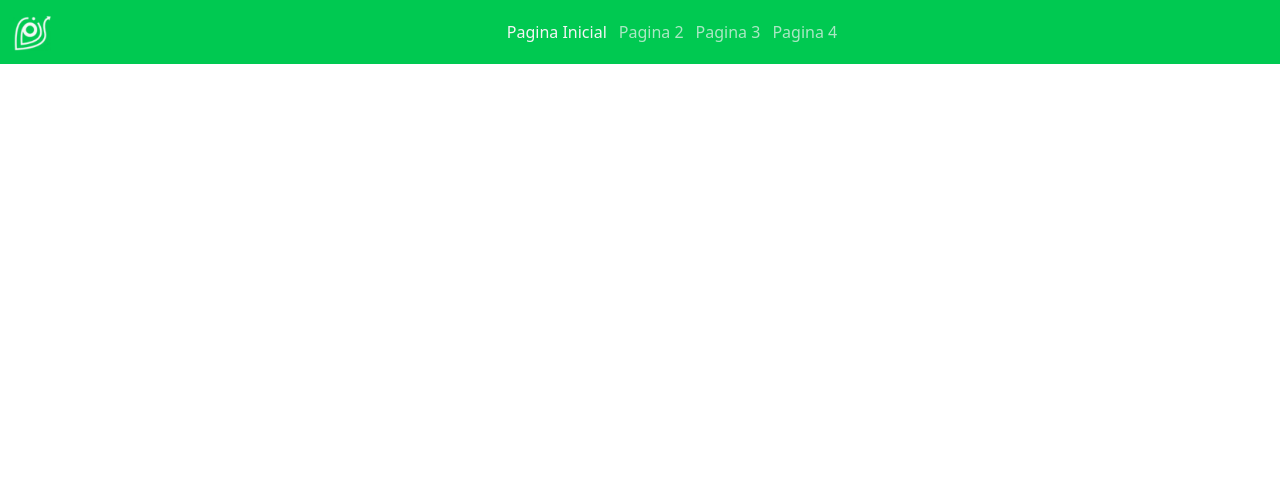
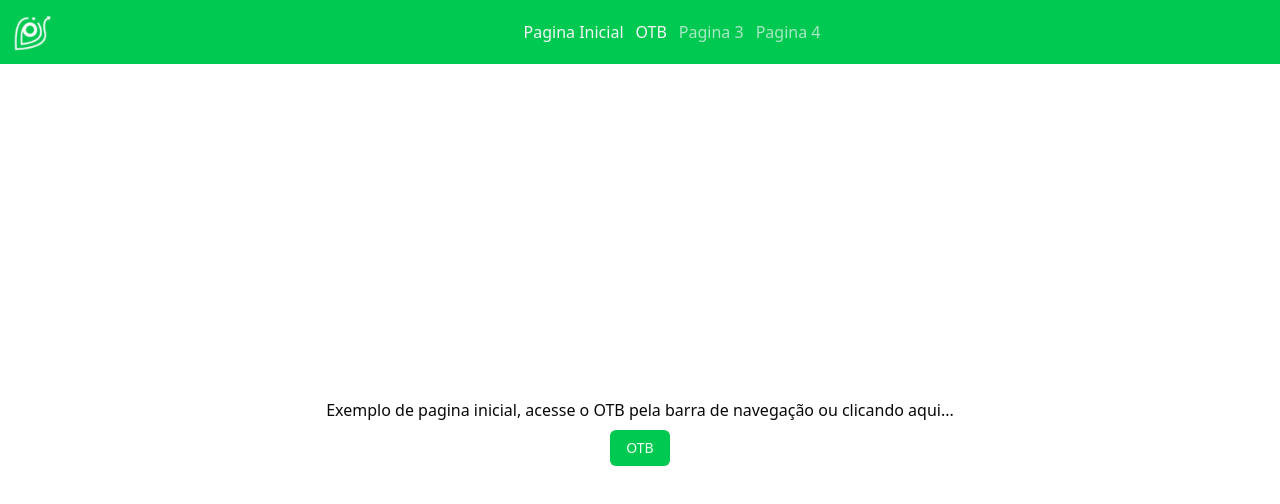
Before and after one commit to enrick-dev/preve, a React (Vite) app in the folder frontend/: page / in a window 1280 px wide. Shown: the top 504 px of the page. Built offline with nearby package versions, Linux system fonts and the light colour scheme.

Commit message:
chore: changed navbar and created layout

```diff
--- /dev/null
+++ b/frontend/src/components/Navbar.tsx
@@ -0,0 +1,57 @@
+import { cn } from '@/lib/utils';
+import { Link } from 'react-router-dom';
+
+interface PropsNavbar {
+  className: string;
+}
+
+const Navbar = ({ className }: PropsNavbar) => {
+  const links = [
+    {
+      path: '/',
+      title: 'Pagina Inicial',
+      active: true,
+    },
+    {
+      path: '/otb',
+      title: 'OTB',
+      active: true,
+    },
+    {
+      path: '/',
+      title: 'Pagina 3',
+      active: false,
+    },
+    {
+      path: '/',
+      title: 'Pagina 4',
+      active: false,
+    },
+  ];
+  return (
+    <header
+      className={cn(
+        'flex-initial flex justify-between bg-primary text-secondary items-center',
+        className,
+      )}
+    >
+      <img src="/logo.png" alt="Logo Preve" className="size-16" />
+      <div>
+        <ul className="flex gap-3">
+          {links.map((item) => (
+            <li
+              className={`${
+                !item.active ? 'opacity-70 pointer-events-none' : ''
+              }`}
+            >
+              <Link to={item.path}>{item.title}</Link>
+            </li>
+          ))}
+        </ul>
+      </div>
+      <div></div>
+    </header>
+  );
+};
+
+export default Navbar;
--- /dev/null
+++ b/frontend/src/layouts/NavbarPages.tsx
@@ -0,0 +1,15 @@
+import Navbar from '@/components/Navbar';
+import { Outlet } from 'react-router-dom';
+
+const NavbarPages = () => {
+  return (
+    <div className="flex flex-col h-dvh w-dvw">
+      <Navbar className="flex-initial" />
+      <div className="flex-1">
+        <Outlet />
+      </div>
+    </div>
+  );
+};
+
+export default NavbarPages;
--- a/frontend/src/pages/App.tsx
+++ b/frontend/src/pages/App.tsx
@@ -1,35 +1,18 @@
+import { Button } from '@/components/ui/button';
 import { Link } from 'react-router-dom';
 
-const Header = () => (
-  <header className="flex-initial flex justify-between bg-primary text-secondary items-center">
-    <img src="/logo.png" alt="Logo Preve" className="size-16" />
-    <div>
-      <ul className="flex gap-3">
-        <li>
-          <Link to="/">Pagina Inicial</Link>
-        </li>
-        <li className="opacity-70 pointer-events-none">
-          <Link to="#">Pagina 2</Link>
-        </li>
-        <li className="opacity-70 pointer-events-none">
-          <Link to="#">Pagina 3</Link>
-        </li>
-        <li className="opacity-70 pointer-events-none">
-          <Link to="#">Pagina 4</Link>
-        </li>
-      </ul>
-    </div>
-    <div></div>
-  </header>
-);
-const Body = () => {
-  return <body className="flex-1"></body>;
-};
 function App() {
   return (
-    <div className="w-dvw h-dvh flex flex-col">
-      <Header />
-      <Body />
+    <div className="flex justify-center items-center h-full">
+      <div className="gap-2 flex flex-col items-center">
+        <h1>
+          Exemplo de pagina inicial, acesse o OTB pela barra de navegação ou
+          clicando aqui...
+        </h1>
+        <Link to="/otb">
+          <Button>OTB</Button>
+        </Link>
+      </div>
     </div>
   );
 }
--- /dev/null
+++ b/frontend/src/pages/Otb.tsx
@@ -0,0 +1,5 @@
+const Otb = () => {
+  return <div></div>;
+};
+
+export default Otb;
```
Also changed, not shown: frontend/src/routes/router.tsx (+11 -0 lines).
